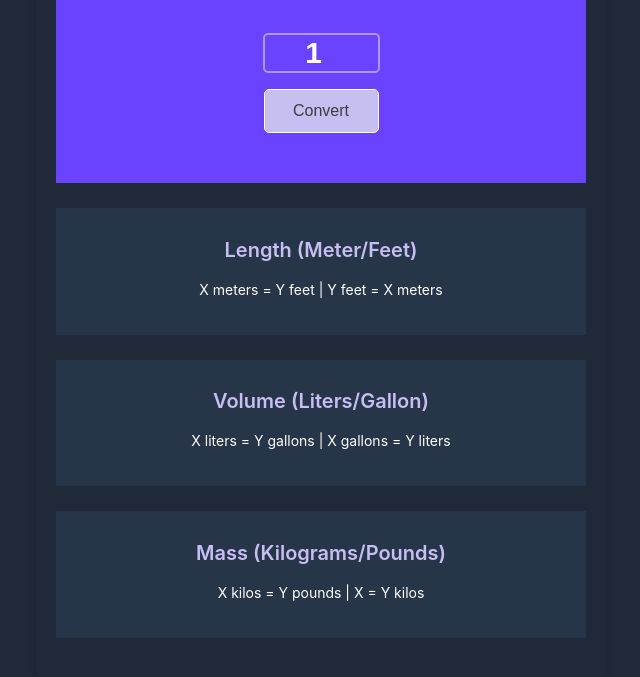
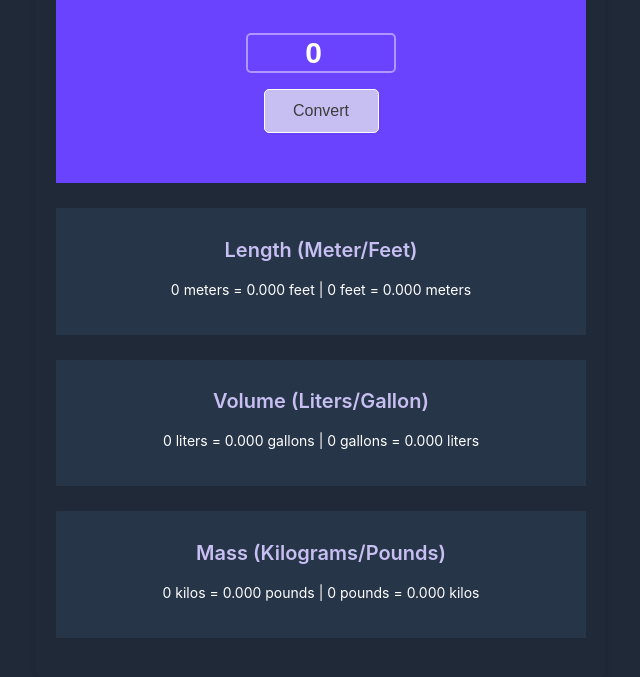
Before and after one commit to TiffyAlva/unit-converter, a website built with Vite: page index.html in a window 1280 px wide. Both pictures are taken after a click on the button "Convert". Shown: the part 159-836 px from the top of the page, without its empty margins (319-959 px from the left). Built offline with nearby package versions, Linux system fonts and the light colour scheme.

Commit message:
added EventListener

```diff
--- a/index.css
+++ b/index.css
@@ -56,7 +56,7 @@ header {
     font-weight: 800;
     text-align: center;
     line-height: 24.393px;
-    width: 117px;
+    width: 150px;
 }
 
 
--- a/index.html
+++ b/index.html
@@ -8,23 +8,23 @@
             <header>
                 <h1>Metric/Imperial Unit Conversion</h1>
                 <!--<input type="number" id="input-el" class="num-input" value="1"> -->
-                <input type="number" id="input-el" class="num-input" value="1">
+                <input type="number" id="input-el" class="num-input" value="0">
                 <button id="btn-convert">Convert</button>
 
             </header>
 
             <main class="main">
-                <article>
+                <article class="output" id="length">
                    <h2>Length (Meter/Feet)</h2>
                    <p id="length-el">X meters = Y feet | Y feet = X meters</p>
                 </article>
 
-                <article>
+                <article class="output" id="volume">
                     <h2>Volume (Liters/Gallon)</h2>
                     <p id="volume-el">X liters = Y gallons | X gallons = Y liters</p>
                 </article>
 
-                <article>
+                <article class="output" id="mass">
                     <h2>Mass (Kilograms/Pounds)</h2>
                     <p id="mass-el">X kilos = Y pounds | X = Y kilos</p>
                 </article>
--- a/index.js
+++ b/index.js
@@ -3,3 +3,48 @@
 1 liter = 0.264 gallon
 1 kilogram = 2.204 pound
 */
+
+
+//Get the input field and get the value entered by the user
+const input = document.getElementById('input-el')
+
+// Get the button and paragraph elements to show the results
+const convertBtn = document.getElementById('btn-convert')
+const lengthEl = document.getElementById('length-el')
+const volumeEl = document.getElementById('volume-el')
+const massEl = document.getElementById('mass-el')
+
+
+convertBtn.addEventListener('click', function() {
+
+    // Get the value entered by the user from the input field
+    const inputEl = input.value
+
+    // Conversion factors
+    const metersToFeetFactor = 3.281;
+    const litersToGallonsFactor = 0.264;
+    const kilosToPoundsFactor = 2.204;
+
+    // Calculations for length
+    const metersToFeet = input.value * metersToFeetFactor;
+    const feetToMeters = input.value / metersToFeetFactor;
+
+    // Calculations for volume
+    const litersToGallons = input.value * litersToGallonsFactor;
+    const gallonsToLiters = input.value / litersToGallonsFactor;
+
+    // Calculations for mass
+    const kilosToPounds = input.value * kilosToPoundsFactor;
+    const poundsToKilos = input.value / kilosToPoundsFactor;
+
+   // Update the output paragraphs with the results
+
+   //length
+   lengthEl.textContent = `${input.value} meters = ${metersToFeet.toFixed(3)} feet | ${input.value} feet = ${feetToMeters.toFixed(3)} meters`;
+   //volume
+   volumeEl.textContent = `${input.value} liters = ${litersToGallons.toFixed(3)} gallons | ${input.value} gallons = ${gallonsToLiters.toFixed(3)} liters`;
+   //mass
+   massEl.textContent = `${input.value} kilos = ${kilosToPounds.toFixed(3)} pounds | ${input.value} pounds = ${poundsToKilos.toFixed(3)} kilos`;
+
+
+})
```
